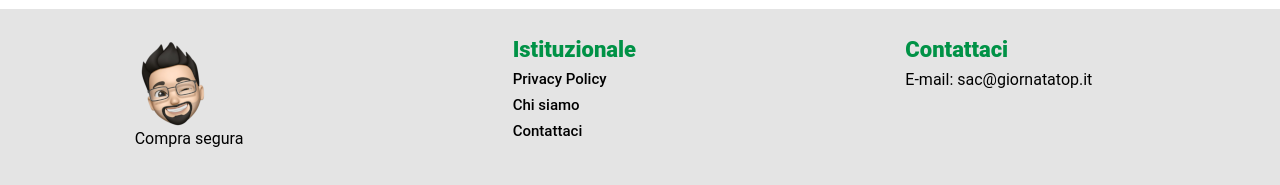
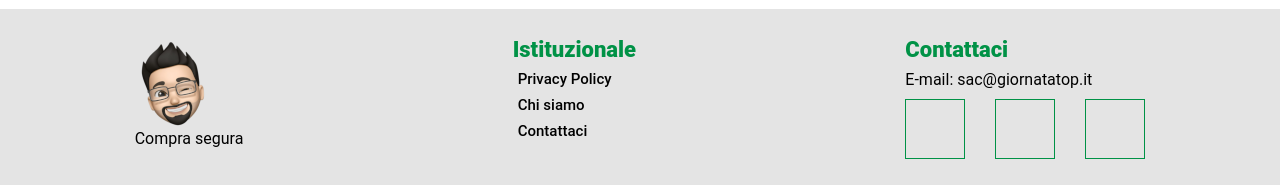
Before and after one commit to fabriciofcastro/store, a Next.js app: page / in a window 1280 px wide. Shown: the part 721-906 px from the top of the page. Built offline with nearby package versions, Linux system fonts and the light colour scheme.

Commit message:
adicionado icon footer

```diff
--- a/src/app/components/footer/Footer.jsx
+++ b/src/app/components/footer/Footer.jsx
@@ -21,15 +21,15 @@ function Footer() {
         <section className={Styles.institucional}>
           <h1>Istituzionale</h1>
           <ul>
-            <li><Link className={Styles.link} href="/termos/privacidade" target='_blank' rel="noreferrer">Privacy Policy</Link></li>
-            <li><Link className={Styles.link} href="" target='_blank' rel="noreferrer">Chi siamo</Link></li>
-            <li><Link className={Styles.link} href="" target='_blank' rel="noreferrer">Contattaci</Link></li>
+            <li><i class="ph ph-file-text"></i><Link className={Styles.link} href="/termos/privacidade" target='_blank' rel="noreferrer">Privacy Policy</Link></li>
+            <li><i class="ph ph-file-text"></i><Link className={Styles.link} href="" target='_blank' rel="noreferrer">Chi siamo</Link></li>
+            <li><i class="ph ph-file-text"></i><Link className={Styles.link} href="" target='_blank' rel="noreferrer">Contattaci</Link></li>
           </ul>
         </section>
         <section className={Styles.contato}>
           <h1>Contattaci</h1>
           <ul>
-            <li>E-mail: sac@giornatatop.it</li>
+            <li><i class="ph ph-envelope"></i>E-mail: sac@giornatatop.it</li>
           </ul>
           <section className={Styles.redeSociaisFooter}>
             <ul>
--- a/src/app/components/footer/footer.module.css
+++ b/src/app/components/footer/footer.module.css
@@ -14,17 +14,25 @@
   font-weight: 900;
   font-size: 2.2rem;
   color: #009246;
+}
 
-}
+
 
 .institucional ul li {
   margin-top: 1.1rem;
   font-size: 1.5rem;
+  display: flex;
+  align-items: center;
+}
+
+.institucional ul li i{
+  font-size: 2rem;
 }
 
 .link {
   color: #000;
   font-weight: 500;
+  margin-left: .5rem
 }
 
 .link:hover {
@@ -47,6 +55,7 @@
   display: flex;
   align-items: center;
   justify-content: center;
+  border: 1px solid #009246;
 
   background-image: linear-gradient(#009246 0 0);
   background-size: 200% .08em;
```
